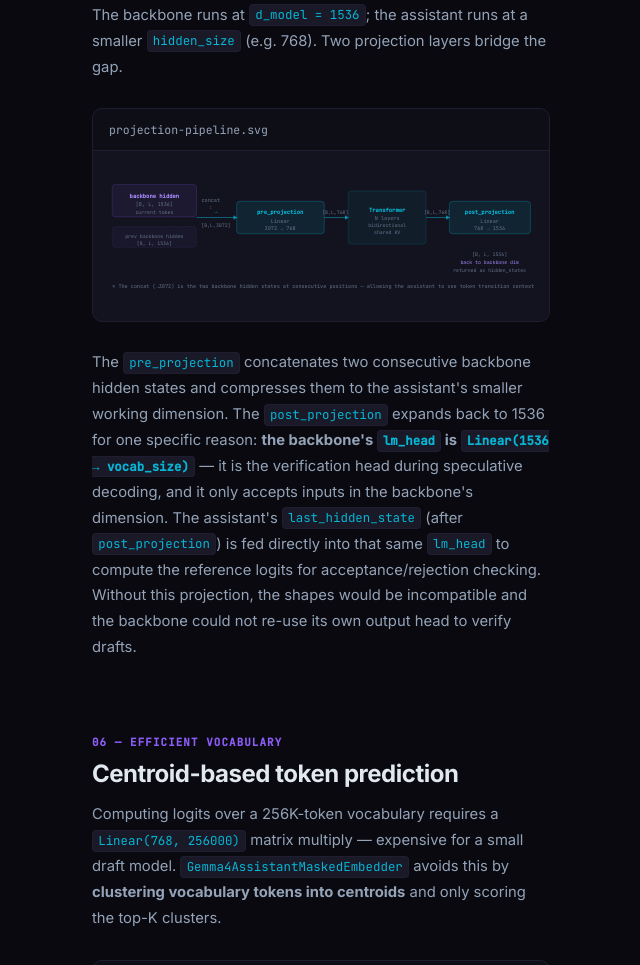
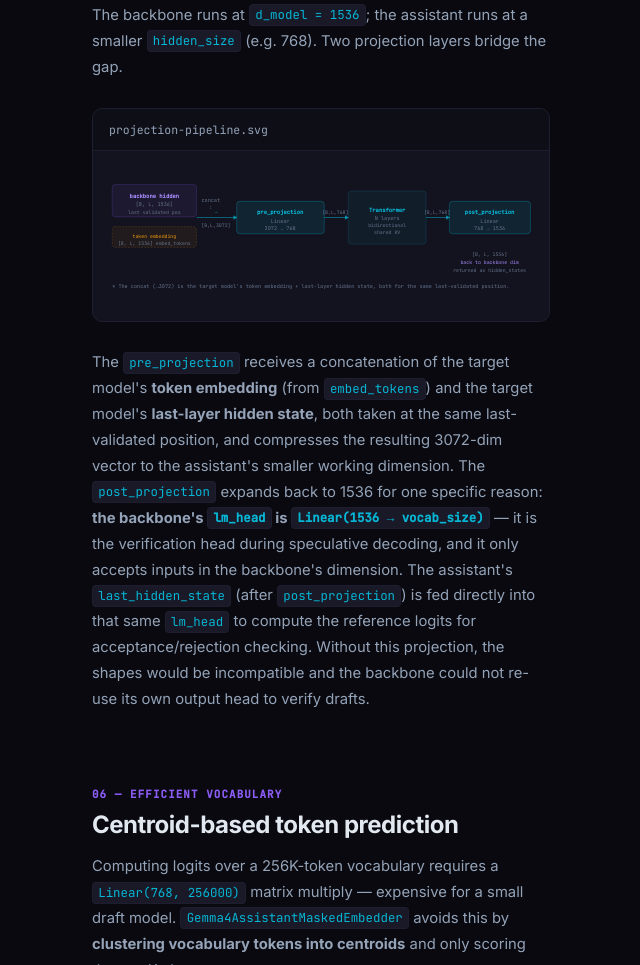
Before and after one commit to tianhaoz95/study, an Astro site in the folder apps/blog/: page /posts/gemma4-mtp in a window 1280 px wide. Shown: the part 7448-8413 px from the top of the page, without its empty margins (130-770 px from the left). Built offline with nearby package versions, Linux system fonts and the light colour scheme; Astro itself is replaced by a stand-in of ours.

Commit message:
Fix gemma4-mtp: drafter input is embed_tokens||hidden_state, not hidden||hidden
The pre_projection input (3072-dim) is a concatenation of the target
model's token embedding (embed_tokens) and its last-layer hidden state,
both at the same last-validated position — assembled by
SinglePositionMultiTokenCandidateGenerator before calling the assistant.

The post incorrectly described it as "two consecutive backbone hidden
states". Fixed in three places: SVG dashed-box label, SVG footnote,
prose explanation, and sidebar code shape comment ([B,L,1536] → [B,L,3072]).

Co-Authored-By: Claude Opus 4.7 (1M context) <noreply@anthropic.com>

```diff
--- a/apps/blog/src/pages/posts/gemma4-mtp/index.astro
+++ b/apps/blog/src/pages/posts/gemma4-mtp/index.astro
@@ -1255,20 +1255,20 @@ details[open].bonus-details .bonus-summary{border-radius:8px 8px 0 0}
   </div>
   <div class="vp-body" style="padding:.875rem">
     <svg viewBox="0 0 660 220" fill="none" xmlns="http://www.w3.org/2000/svg" style="width:100%;font-family:'JetBrains Mono',monospace">
-      <!-- Step 1: backbone hidden states -->
+      <!-- Step 1: backbone hidden state -->
       <rect x="8" y="30" width="130" height="50" rx="5" fill="rgba(139,92,246,.08)" stroke="rgba(139,92,246,.3)" stroke-width="1"/>
       <text x="73" y="51" font-size="8.5" fill="#a78bfa" text-anchor="middle" font-weight="600">backbone hidden</text>
       <text x="73" y="64" font-size="8" fill="#64748b" text-anchor="middle">[B, L, 1536]</text>
-      <text x="73" y="76" font-size="7.5" fill="#64748b" text-anchor="middle">current token</text>
+      <text x="73" y="76" font-size="7.5" fill="#64748b" text-anchor="middle">last validated pos</text>
 
       <!-- Arrow concat -->
       <text x="160" y="57" font-size="8" fill="#64748b" text-anchor="middle">concat</text>
       <text x="160" y="68" font-size="7.5" fill="#64748b" text-anchor="middle">↕</text>
 
-      <!-- Step 2: concatenated (2 × backbone) -->
-      <rect x="8" y="95" width="130" height="32" rx="5" fill="rgba(139,92,246,.05)" stroke="rgba(139,92,246,.2)" stroke-width="1" stroke-dasharray="3,2"/>
-      <text x="73" y="112" font-size="7.5" fill="#64748b" text-anchor="middle">prev backbone hidden</text>
-      <text x="73" y="123" font-size="7.5" fill="#64748b" text-anchor="middle">[B, L, 1536]</text>
+      <!-- Step 2: token embedding -->
+      <rect x="8" y="95" width="130" height="32" rx="5" fill="rgba(245,158,11,.06)" stroke="rgba(245,158,11,.25)" stroke-width="1" stroke-dasharray="3,2"/>
+      <text x="73" y="112" font-size="7.5" fill="#f59e0b" text-anchor="middle">token embedding</text>
+      <text x="73" y="123" font-size="7.5" fill="#64748b" text-anchor="middle">[B, L, 1536]  embed_tokens</text>
 
       <!-- Arrow to pre_proj -->
       <line x1="138" y1="81" x2="198" y2="81" stroke="rgba(6,182,212,.5)" stroke-width="1.5"/>
@@ -1315,13 +1315,13 @@ details[open].bonus-details .bonus-summary{border-radius:8px 8px 0 0}
       <text x="590" y="165" font-size="7.5" fill="#64748b" text-anchor="middle">returned as hidden_states</text>
 
       <!-- Dimension labels at bottom -->
-      <text x="8" y="190" font-size="8" fill="#64748b">* The concat (→3072) is the two backbone hidden states at consecutive positions — allowing the assistant to see token transition context.</text>
+      <text x="8" y="190" font-size="8" fill="#64748b">* The concat (→3072) is the target model's token embedding + last-layer hidden state, both for the same last-validated position.</text>
     </svg>
   </div>
 </div>
 
 <p>
-  The <code>pre_projection</code> concatenates two consecutive backbone hidden states and compresses them to the assistant's smaller working dimension. The <code>post_projection</code> expands back to 1536 for one specific reason: <strong>the backbone's <code>lm_head</code> is <code>Linear(1536 → vocab_size)</code></strong> — it is the verification head during speculative decoding, and it only accepts inputs in the backbone's dimension. The assistant's <code>last_hidden_state</code> (after <code>post_projection</code>) is fed directly into that same <code>lm_head</code> to compute the reference logits for acceptance/rejection checking. Without this projection, the shapes would be incompatible and the backbone could not re-use its own output head to verify drafts.
+  The <code>pre_projection</code> receives a concatenation of the target model's <strong>token embedding</strong> (from <code>embed_tokens</code>) and the target model's <strong>last-layer hidden state</strong>, both taken at the same last-validated position, and compresses the resulting 3072-dim vector to the assistant's smaller working dimension. The <code>post_projection</code> expands back to 1536 for one specific reason: <strong>the backbone's <code>lm_head</code> is <code>Linear(1536 → vocab_size)</code></strong> — it is the verification head during speculative decoding, and it only accepts inputs in the backbone's dimension. The assistant's <code>last_hidden_state</code> (after <code>post_projection</code>) is fed directly into that same <code>lm_head</code> to compute the reference logits for acceptance/rejection checking. Without this projection, the shapes would be incompatible and the backbone could not re-use its own output head to verify drafts.
 </p>
 </section>
 
@@ -2302,7 +2302,7 @@ architecture: {
   lines: [
 `def forward(`,
 `    self,`,
-`    input_ids=None,          # unused`,{c:'hl-c',t:`    inputs_embeds=None,      # [B, L, 1536]`},{c:'hl-g',t:`    shared_kv_states=None,   # dict: layer_type → (K, V)  (2 entries)`},
+`    input_ids=None,          # unused`,{c:'hl-c',t:`    inputs_embeds=None,      # [B, L, 3072]  embed_tokens(t) || hidden_state(t)`},{c:'hl-g',t:`    shared_kv_states=None,   # dict: layer_type → (K, V)  (2 entries)`},
 `    position_ids=None,`,
 `    attention_mask=None,`,
 `    use_cache=None,          # unused`,
```
